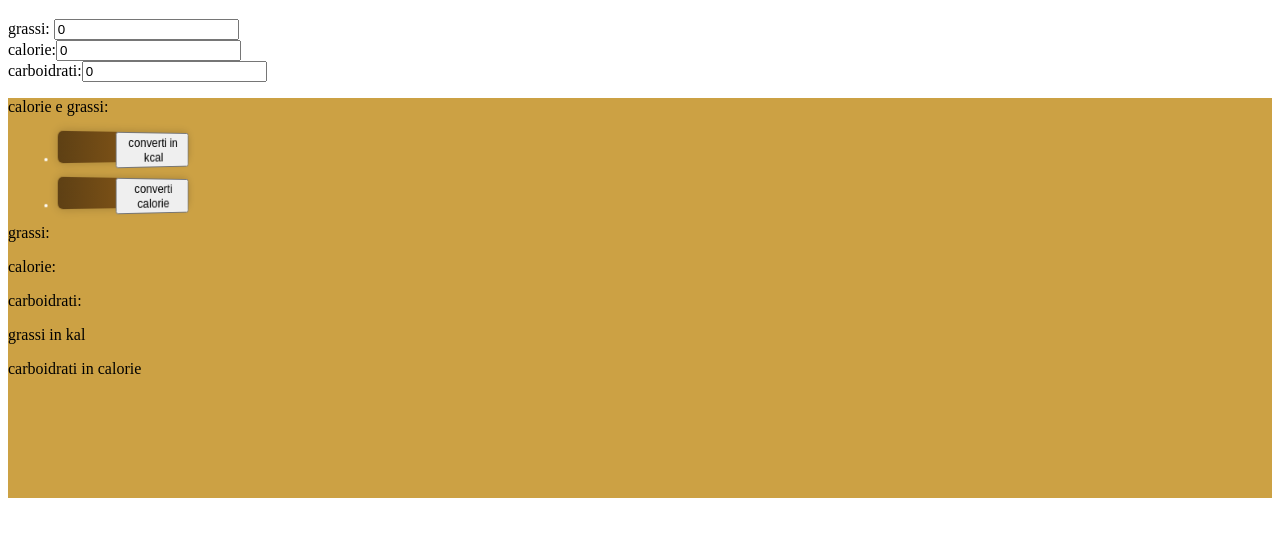
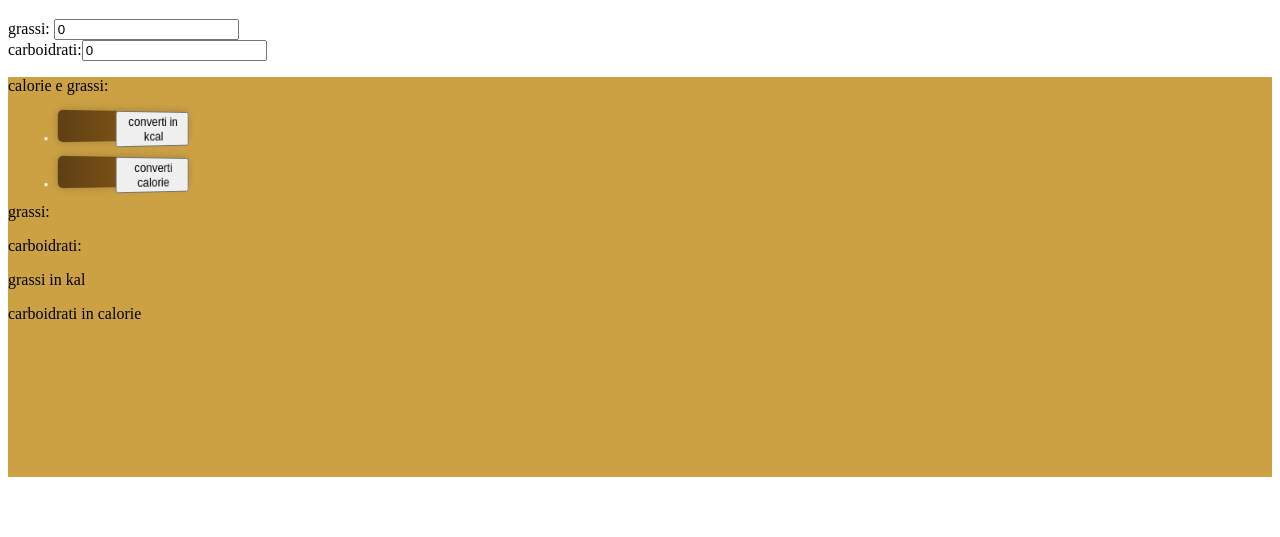
Before and after one commit to simonecorvitto/TPSIT, a plain HTML site: page carbo.html in a window 1280 px wide. Shown: the part 61-598 px from the top of the page. Drawn offline with Linux system fonts and the light colour scheme.

Commit message:
Update carbo.html

```diff
--- a/carbo.html
+++ b/carbo.html
@@ -4,7 +4,6 @@
 <h1>convertitore </h1>
 <form id="frm1" >
  grassi: <input type="text" name="Hbase" value="0"><br>
-calorie:<input type="text" name="Harrivo" value="0"><br>
  carboidrati:<input type="text" name="Hsomma" value="0"><br>
 
 </form>
@@ -74,8 +73,6 @@ ul li:nth-child(even):hover {
 
 <p>grassi:</p>
 <p id="base"></p>
-<p>calorie:</p>
-<p id="arrivo"></p>
 <p>carboidrati:</p>
 <p id="somma"></p>
 
```
